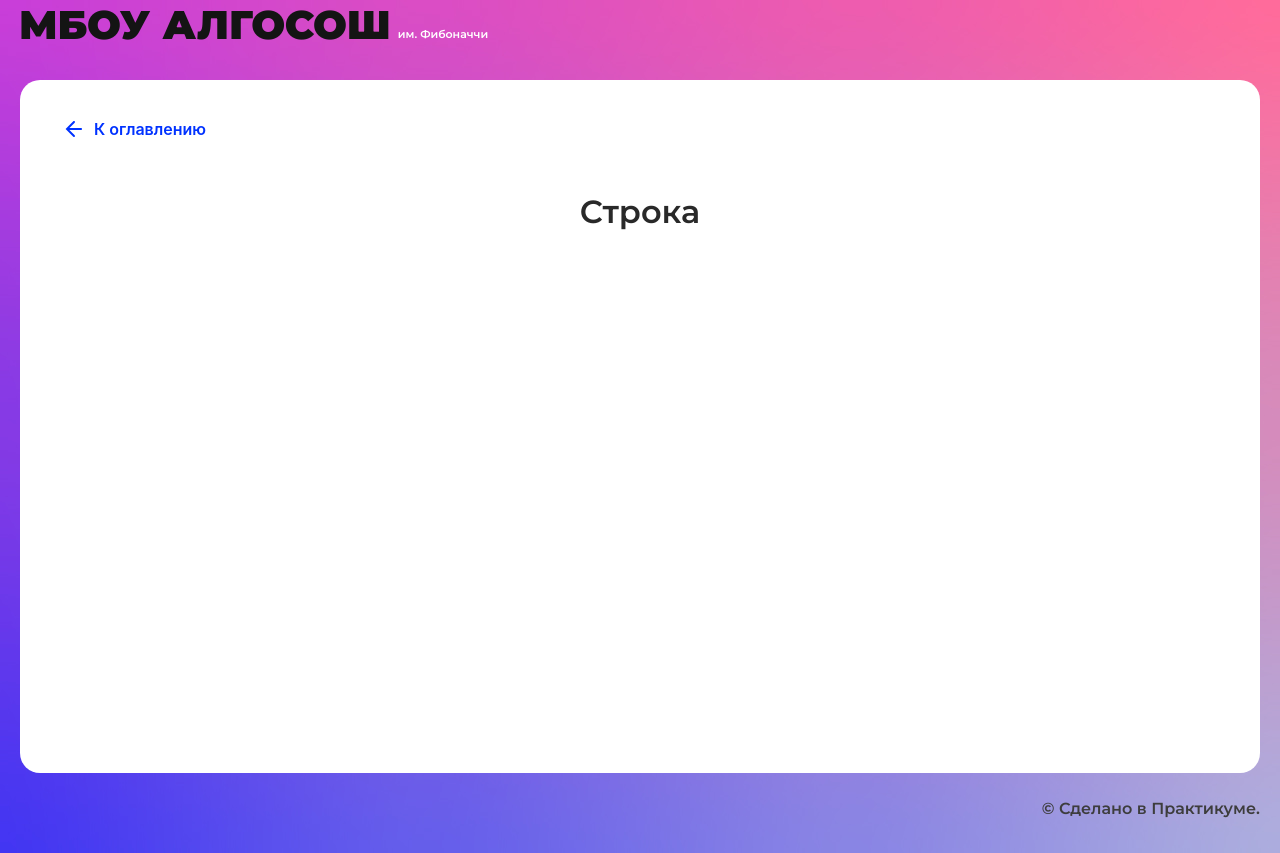
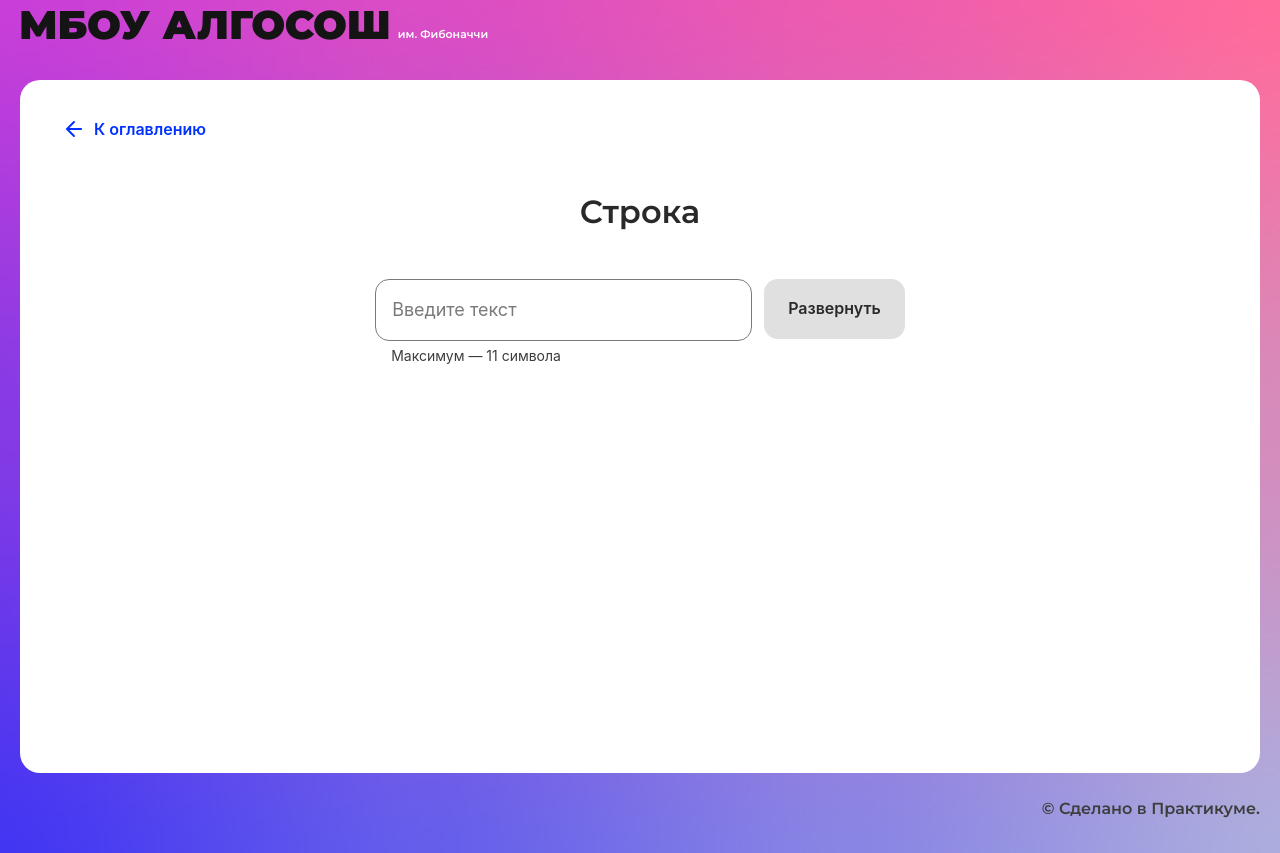
Before and after one commit to alsplatonov/algososh-ts, a React (Create React App) app: page /recursion in a window 1280 px wide. Built offline with nearby package versions, Linux system fonts and the light colour scheme.

Commit message:
finished string page

```diff
--- /dev/null
+++ b/src/components/string/string.module.css
@@ -0,0 +1,23 @@
+.form {
+  margin: 0 auto;
+  padding: 0;
+  display: flex;
+  gap: 12px;
+  padding-bottom: 120px;
+  justify-content: center;
+}
+
+.input {
+  box-sizing: border-box;
+  max-width: 377px;
+  max-height: 86px;
+  margin: 0;
+  padding: 0;
+}
+
+.circles {
+  margin: 0 auto;
+  display: flex;
+  width: fit-content;
+  gap: 16px;
+}
--- a/src/components/string/string.tsx
+++ b/src/components/string/string.tsx
@@ -1,10 +1,85 @@
-import React from "react";
+import { FC, useState, ChangeEvent } from "react";
 import { SolutionLayout } from "../ui/solution-layout/solution-layout";
+import styles from "./string.module.css";
+import { Input } from "../ui/input/input";
+import { Button } from "../ui/button/button";
+import { Circle } from "../ui/circle/circle";
+import { ElementStates } from "../../types/element-states";
+import { reverseString, setDelay } from "../../utils/utils";
+import { DELAY_IN_MS, SHORT_DELAY_IN_MS } from "../../constants/delays";
 
-export const StringComponent: React.FC = () => {
+export interface IString {
+  letter: string;
+  state: ElementStates;
+}
+
+export const StringComponent: FC = () => {
+  const [inputStr, setInputStr] = useState("");
+  const [outputStr, setOutputStr] = useState<IString[]>([]);
+  const [inProgress, setInProgress] = useState(false);
+
+  const onChange = (evt: ChangeEvent<HTMLInputElement>) => {
+    setInputStr(evt.target.value);
+  };
+
+
+  const onClick = async () => {
+    setInProgress(true);
+
+    const outputArr: IString[] = [];
+    const reversedString = reverseString(inputStr); //разворот строки
+
+    for (let i = 0; i < inputStr.length; i++) {
+      const char = {
+        letter: inputStr[i],
+        state: ElementStates.Default,
+      };
+      outputArr.push(char);
+    }
+
+    setOutputStr([...outputArr]);
+
+    for (let i = 0; i < inputStr.length; i++) {
+      await setDelay(DELAY_IN_MS);
+      outputArr[i].state = ElementStates.Changing;
+      setOutputStr([...outputArr]);
+
+      await setDelay(DELAY_IN_MS);
+      outputArr[i].letter = reversedString[i];
+      outputArr[i].state = ElementStates.Modified;
+      setOutputStr([...outputArr]);
+    }
+
+    await setDelay(DELAY_IN_MS);
+    setInProgress(false);
+  };
+
   return (
     <SolutionLayout title="Строка">
-
+      <form className={styles.form} onSubmit={(e) => e.preventDefault()}>
+        <Input
+          extraClass={styles.input}
+          onChange={onChange}
+          maxLength={11}
+          max={1}
+          min={1}
+          placeholder="Введите текст"
+          isLimitText={true}
+          id="string"
+          value={inputStr}
+        />
+        <Button
+          onClick={onClick}
+          text={"Развернуть"}
+          disabled={inputStr.length > 0 ? false : true}
+          isLoader={inProgress}
+        />
+      </form>
+      <div className={styles.circles}>
+        {outputStr.map((item, index) => (
+          <Circle state={item?.state} letter={item?.letter} key={index} />
+        ))}
+      </div>
     </SolutionLayout>
   );
 };
--- /dev/null
+++ b/src/utils/utils.ts
@@ -0,0 +1,13 @@
+
+export const setDelay = (duration: number): Promise<void> => {
+  return new Promise(resolve => setTimeout(resolve, duration));
+};
+
+
+export const reverseString = (str: string): string => {
+  let reversedStr = "";
+  for (let i = str.length - 1; i >= 0; i--) {
+    reversedStr += str[i];
+  }
+  return reversedStr;
+};
```
Also changed, not shown: 2 other files (tests, documents, lock files or other folders).
